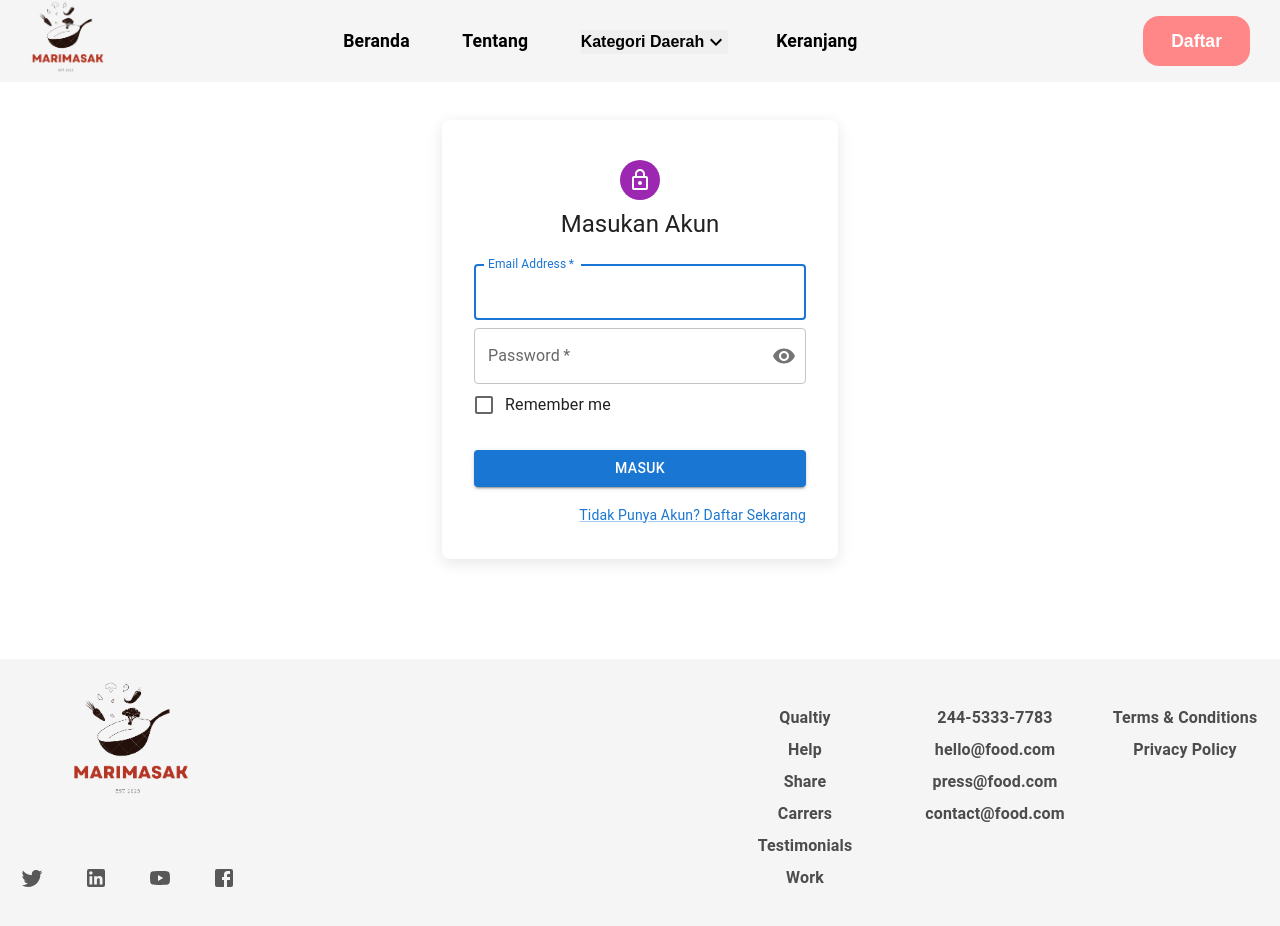
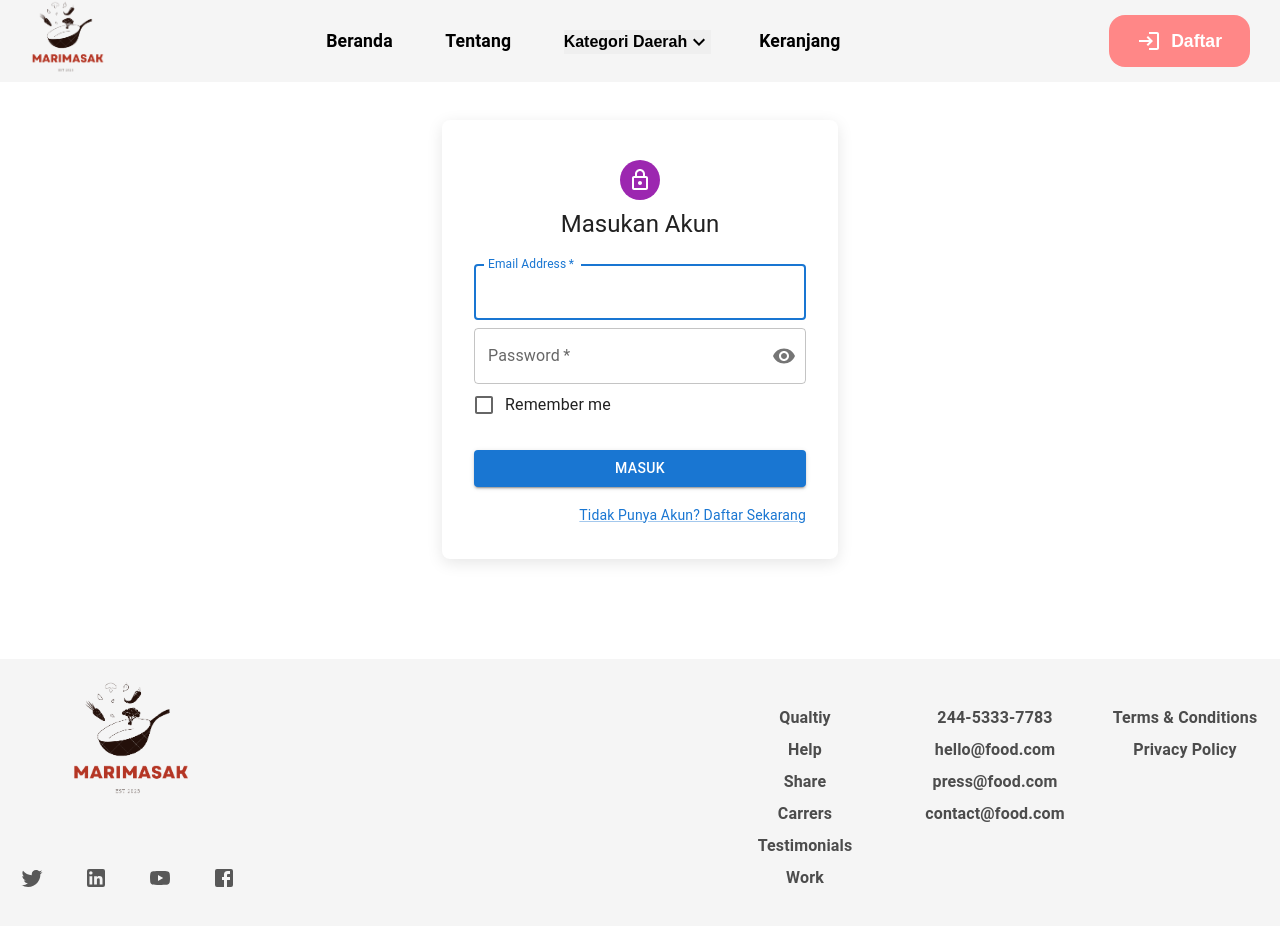
Before and after one commit to rifkyhilman/Marimasak-client, a React (Create React App) app: page /login in a window 1280 px wide. Shown: the top 926 px of the page. Built offline with nearby package versions, Linux system fonts and the light colour scheme.

Commit message:
:lipstick: IsLogin & isLogout
isLogin & isLogout

```diff
--- a/src/Components/FormLogin.jsx
+++ b/src/Components/FormLogin.jsx
@@ -56,13 +56,19 @@ const FormLogin = () => {
               body: JSON.stringify(data),
             }
           );
+            console.log(data);
 
           const dataRes = await response.json();
           if (dataRes.alert) {
             toast.success(dataRes.message);
+
+            window.localStorage.setItem("token", data.email);
+            window.localStorage.setItem("loggedIn", true);
+
             setTimeout(() => {
-              navigate("/");
+              navigate('/');
             }, 2000);
+
           } else {
             toast.error(dataRes.message);
           }
--- a/src/Components/Header.jsx
+++ b/src/Components/Header.jsx
@@ -1,5 +1,6 @@
 import React, { useState } from "react";
 import { Link } from "react-router-dom";
+import { useNavigate } from "react-router-dom";
 import { ListCategories } from "../Utility/DropdownList";
 import Logo from "../Assets/Logo.png";
 import '../Styles/Header.scss';
@@ -24,6 +25,8 @@ import CloseIcon from '@mui/icons-material/Close';
 import ExpandLess from '@mui/icons-material/ExpandLess';
 import ExpandMore from '@mui/icons-material/ExpandMore';
 import MenuOutlinedIcon from '@mui/icons-material/MenuOutlined';
+import LogoutIcon from '@mui/icons-material/Logout';
+import LoginIcon from '@mui/icons-material/Login';
 
 
 
@@ -33,6 +36,8 @@ const Header = () => {
   const [open, setOpen] = useState(false);
   const anchorRef = React.useRef(null);
   const [openDropdown, setOpenDropdown] = useState(false);
+  const navigate = useNavigate();
+
 
   const handleToggle = () => {
     setOpen((prevOpen) => !prevOpen);
@@ -55,6 +60,12 @@ const Header = () => {
     prevOpen.current = open;
   }, [open]);
 
+  const isLoggedIn = window.localStorage.getItem("loggedIn");
+
+  const isLogout = () => {
+    window.localStorage.clear();
+    navigate('/login');
+  }
 
   return (
       <nav className="navbar">
@@ -126,9 +137,22 @@ const Header = () => {
           </Link>
         </div>
         <div className="navbar__btn-daftar">
-          <Link to="/register">
-            <button> Daftar </button>
-          </Link>
+          { isLoggedIn ?
+            (
+              <button onClick={isLogout}>
+                <LogoutIcon />
+                Keluar
+              </button>
+            ) :
+            (
+              <Link to="/register">
+                <button>
+                  <LoginIcon />
+                  Daftar
+                </button>
+              </Link>
+            )
+          }
         </div>
         <div className="navbar__menu-container">
           <Button  onClick={() => setOpenMenu(true)}>
@@ -185,9 +209,22 @@ const Header = () => {
                     </Link>
               </ListItemButton>
                 <div className="drawer__btn-daftar">
-                  <Link to='/register'>
-                    <button>Daftar</button>
-                  </Link>
+                { isLoggedIn ?
+                  (
+                    <button onClick={isLogout}>
+                      <LogoutIcon />
+                      Keluar
+                    </button>
+                  ) :
+                  (
+                    <Link to="/register">
+                      <button>
+                        <LoginIcon />
+                        Daftar
+                      </button>
+                    </Link>
+                  )
+                }
                 </div>
             </List>
             <Divider />
--- a/src/Styles/Header.scss
+++ b/src/Styles/Header.scss
@@ -23,9 +23,15 @@
       font-weight: 600;
     }
 
+    &__btn-daftar svg {
+      margin-right: 10px;
+    }
+
     &__btn-daftar button {
       padding: 0.9rem 1.75rem;
       background-color: #FF8787;
+      display: inline-flex;
+      align-items: center;
       color: white;
       outline: none;
       border: none;
--- a/src/Styles/Responsive.scss
+++ b/src/Styles/Responsive.scss
@@ -100,7 +100,13 @@
       margin-left: 10px;
     }
 
+    &__btn-daftar svg {
+      margin-right: 10px;
+    }
+
     &__btn-daftar button {
+      display: inline-flex;
+      align-items: center;
       padding: 0.9rem 1.75rem;
       background-color: #FF8787;
       color: white;
```
